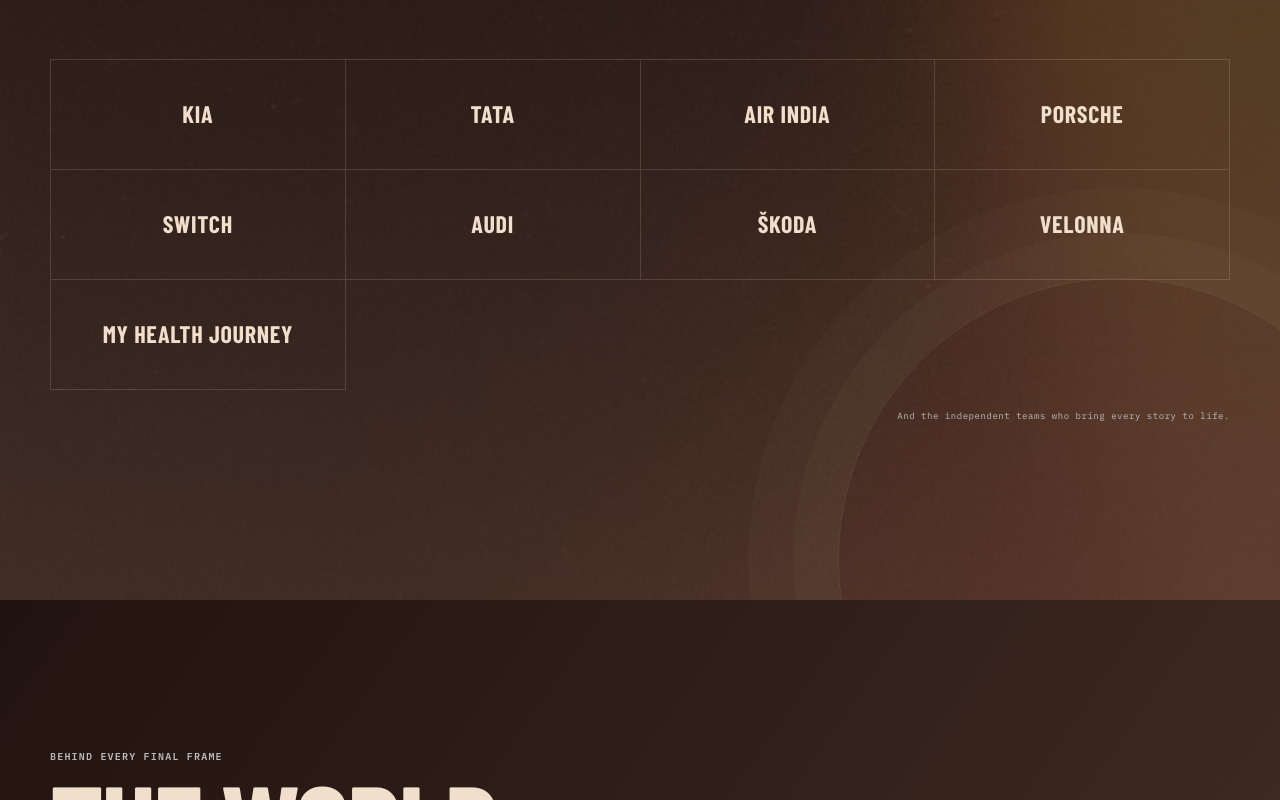
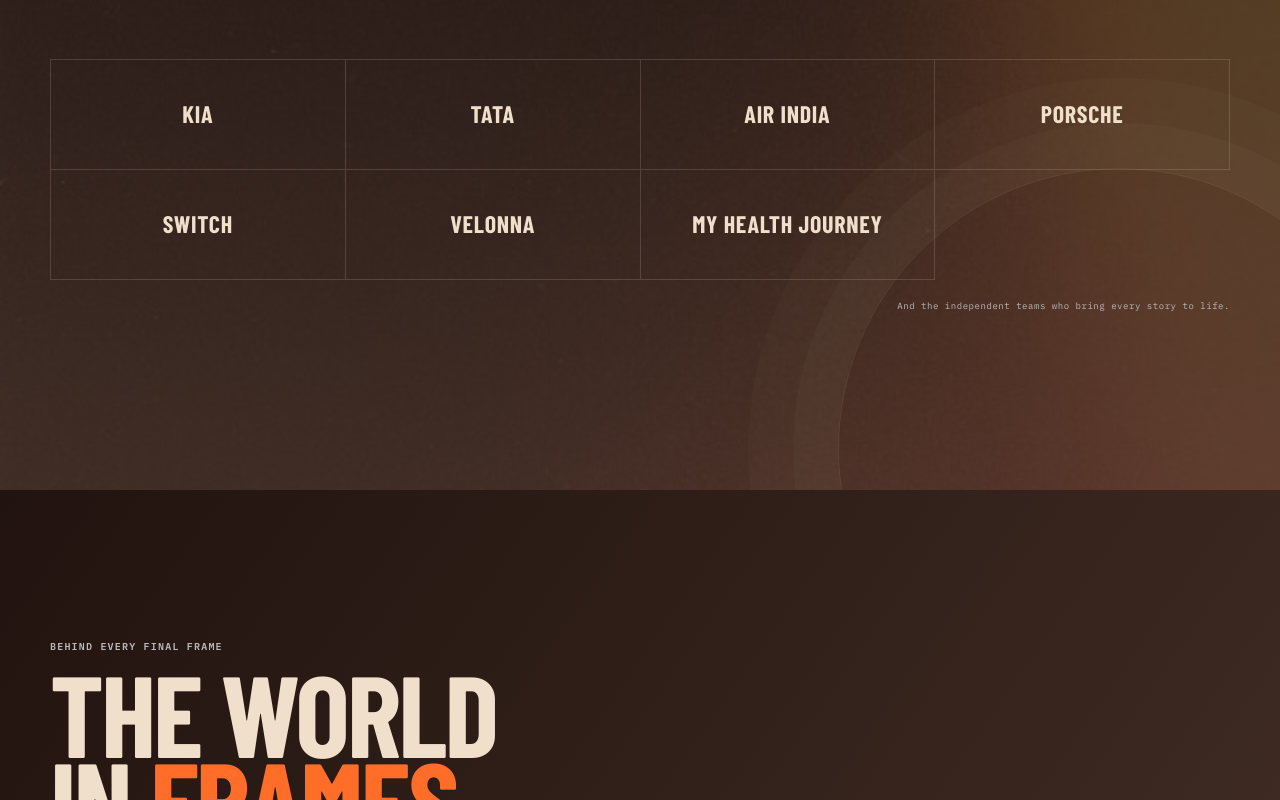
Before and after one commit to Vjsmart2005/vivek-portfolio, a plain HTML site: page index.html in a window 1280 px wide. Shown: the part 5409-6209 px from the top of the page. Drawn offline with nearby package versions, Linux system fonts and the light colour scheme; a web font is replaced by a local one.

Commit message:
Remove Audi and Skoda from client list
Co-authored-by: Copilot App <223556219+Copilot@users.noreply.github.com>

```diff
--- a/index.html
+++ b/index.html
@@ -183,7 +183,7 @@
           </div>
           <div class="brand-list" aria-label="Brands and production teams Vivek has worked with">
             <span>KIA</span><span>TATA</span><span>AIR INDIA</span>
-            <span>PORSCHE</span><span>SWITCH</span><span>AUDI</span><span>ŠKODA</span>
+            <span>PORSCHE</span><span>SWITCH</span>
             <span>VELONNA</span><span>MY HEALTH JOURNEY</span>
           </div>
           <p class="brand-footnote">And the independent teams who bring every story to life.</p>
```
